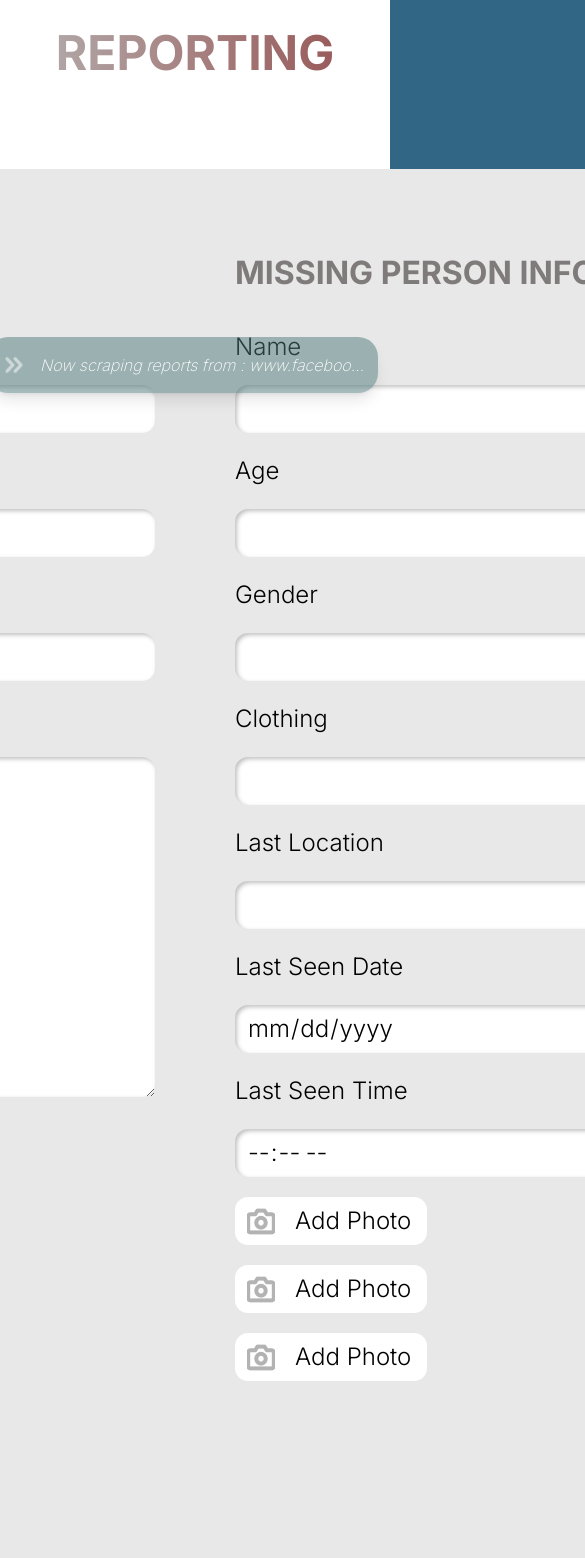
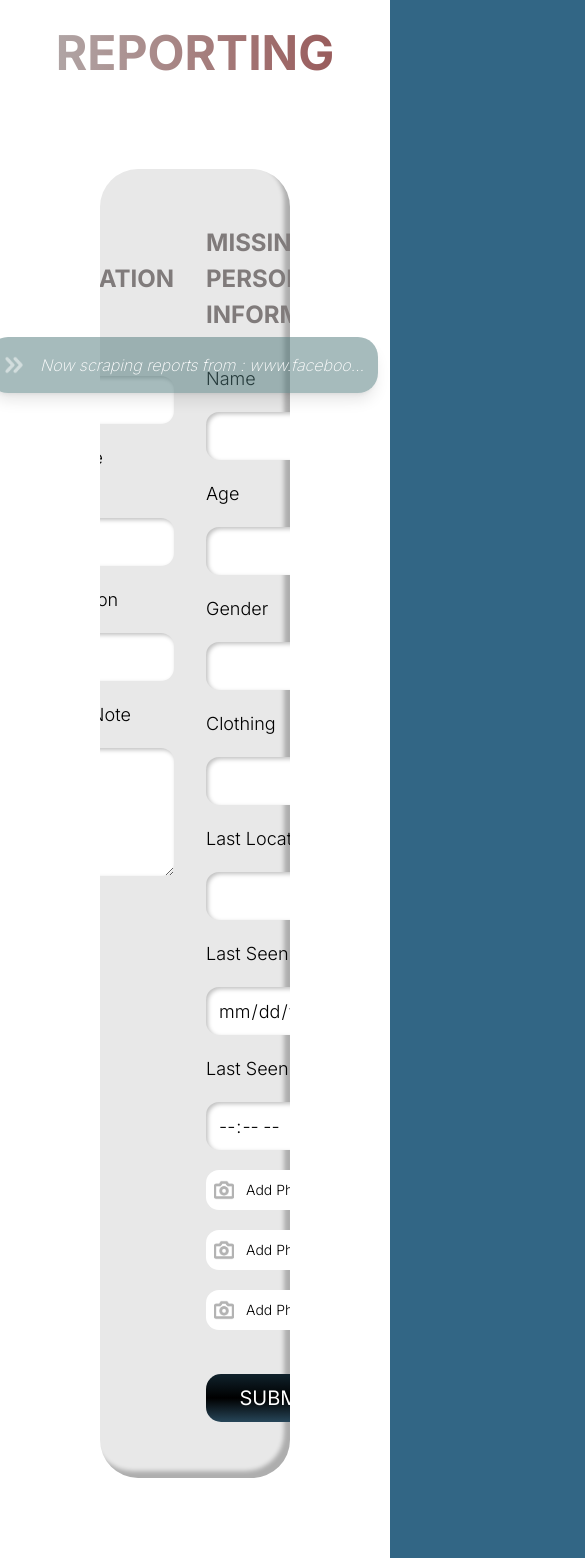
Before and after one commit to fanzzum/ResQ, a React (Vite) app: page /report in a window 390 px wide. Shown: the part 439-1997 px from the top of the page, 585 px wide, since content can reach past the window. Built offline with nearby package versions, Linux system fonts and the light colour scheme.

Commit message:
restlanding

```diff
--- a/src/components/MissingReport.jsx
+++ b/src/components/MissingReport.jsx
@@ -125,10 +125,13 @@ const MissingReport = () => {
   }
 
   return (
-    <div className='flex justify-center w-[1286px] h-[1600px] rounded-[38px] bg-[#e8e8e8] pt-10 overflow-y-auto' style={{ boxShadow: 'inset -6px -7px 4px 0px #00000040' }}>
-      <div className='flex flex-col flex-1 p-10 gap-8'>
-        <p className='font-[700] text-[32px] font-poppins text-[#807B7B]'>BASIC INFORMATION</p>
-        <div className='font-[300] text-[24px] font-poppins flex flex-col gap-5'>
+    <div
+      className='flex justify-center w-full max-w-[1486px] h-auto min-h-[900px] md:h-[1600px] rounded-[38px] bg-[#e8e8e8] p-10 overflow-y-auto'
+      style={{ boxShadow: 'inset -6px -7px 4px 0px #00000040' }}
+    >
+      <div className='flex flex-col flex-1 p-4 md:p-10 gap-8'>
+        <p className='font-[700] text-[24px] md:text-[32px] font-poppins text-[#807B7B]'>BASIC INFORMATION</p>
+        <div className='font-[300] text-[18px] md:text-[24px] font-poppins flex flex-col gap-5'>
           <p>Your name</p>
           <input name='reporter_name' value={formData.reporter_name} onChange={handleChange} className='input-style' />
           <p>Your Mobile Number</p>
@@ -136,13 +139,13 @@ const MissingReport = () => {
           <p>Your Location</p>
           <input name='reporter_location' value={formData.reporter_location} onChange={handleChange} className='input-style' />
           <p>Additional Note</p>
-          <textarea name='note' value={formData.note} onChange={handleChange} className='input-style h-85 resize-y p-2' rows={5} />
+          <textarea name='note' value={formData.note} onChange={handleChange} className='input-style h-32 md:h-85 resize-y p-2' rows={5} />
         </div>
       </div>
 
-      <div className='flex flex-col flex-1 p-10 gap-8'>
-        <p className='font-[700] text-[32px] font-poppins text-[#807B7B]'>MISSING PERSON INFORMATION</p>
-        <div className='font-[300] text-[24px] font-poppins flex flex-col gap-5'>
+      <div className='flex flex-col flex-1 p-4 md:p-10 gap-8'>
+        <p className='font-[700] text-[24px] md:text-[32px] font-poppins text-[#807B7B]'>MISSING PERSON INFORMATION</p>
+        <div className='font-[300] text-[18px] md:text-[24px] font-poppins flex flex-col gap-5'>
           <p>Name</p>
           <input name='name' value={formData.name} onChange={handleChange} className='input-style' />
           <p>Age</p>
@@ -159,24 +162,27 @@ const MissingReport = () => {
           <input type='time' name='last_seen_datetime_time' value={formData.last_seen_datetime_time} onChange={handleChange} className='input-style' />
 
           {[1, 2, 3].map((num) => (
-            <div key={num} className='flex items-center gap-4 max-w-full'>
-              <label htmlFor={`photo_url${num}`} className='bg-white w-48 h-12 rounded-[13px] flex items-center gap-5 p-3 cursor-pointer flex-shrink-0'>
-                <img src={cam} alt='camera' className='w-7' />
-                <p>Add Photo</p>
+            <div key={num} className=' flex items-center gap-4 max-w-full'>
+              <label  htmlFor={`photo_url${num}`} className='buttonhov bg-white w-32 md:w-48 h-10 md:h-12 rounded-[13px] flex items-center gap-3 md:gap-5 p-2 md:p-3 cursor-pointer flex-shrink-0'>
+                <img src={cam} alt='camera' className='w-5 md:w-7' />
+                <p className='text-sm md:text-base'>Add Photo</p>
               </label>
               <input id={`photo_url${num}`} type='file' accept='image/*' name={`photo_url${num}`} onChange={handlePhotoChange} className='hidden' />
               {previewUrls[`photo_url${num}`] && (
                 <img
                   src={previewUrls[`photo_url${num}`]}
                   alt={`Preview ${num}`}
-                  className='w-40 h-40 object-cover rounded max-w-full flex-shrink-0'
+                  className='w-24 h-24 md:w-40 md:h-40 object-cover rounded max-w-full flex-shrink-0'
                   style={{ maxWidth: '160px' }}
                 />
               )}
             </div>
           ))}
 
-          <button onClick={handleSubmit} className='w-50 h-17 bg-[linear-gradient(0deg,#274659,#000000,#10222C)] text-white font-inter font-[500] text-[28px] rounded-[8px] ml-90 mt-6'>
+          <button
+            onClick={handleSubmit}
+            className='w-36 md:w-50 buttonhov  h-12 md:h-17 bg-[linear-gradient(0deg,#274659,#000000,#10222C)] text-white font-inter font-[500] text-[20px] md:text-[28px] rounded-[15px] ml-0 md:ml-90 mt-6'
+          >
             SUBMIT
           </button>
         </div>
--- a/src/components/RestLanding.jsx
+++ b/src/components/RestLanding.jsx
@@ -52,10 +52,25 @@ const RestLanding = () => {
 
 
 
-        <p className='font-inter z-10 font-[500] text-[24px] text-white bg-[#ffffff30] w-93 text-center rounded-[74px] shadow-neu p-5'>All inputs are funneled into a centralized queue</p>
+        <p className='font-inter z-10 font-[500] text-[24px] text-white bg-[#ffffff30] w-93 text-center rounded-[74px] shadow-neu p-5'>
+          All inputs are funneled into a centralized queue
+        </p>
+        {/* Downward arrow */}
+        <div className="w-full flex justify-center items-center my-2">
+          <svg width="100" height="100" viewBox="0 0 40 40" fill="none" className="animate-bounce" xmlns="http://www.w3.org/2000/svg">
+            <path d="M20 10V30M20 30L10 20M20 30L30 20" stroke="#FFFD8F" strokeWidth="4" strokeLinecap="round" strokeLinejoin="round"/>
+          </svg>
+        </div>
         <div className='flex'>
-        <img src={deduplication} className='w-204 '/>
-        <p className='inter font-[700] text-[32px] ml-170 text-transparent p-27 absolute bg-clip-text bg-gradient-to-r from-[#ffffff] to-[#FFFD8F] inline-block text-right'>Verification & Deduplication Layer</p>
+          <img src={deduplication} className='w-204 '/>
+          <p className='inter font-[700] text-[32px] ml-170 text-transparent p-27 absolute bg-clip-text bg-gradient-to-r from-[#ffffff] to-[#FFFD8F] inline-block text-right'>
+            Verification & Deduplication Layer
+          </p>
+        </div>
+        <div className="w-full flex justify-center items-center my-2">
+          <svg width="100" height="100" viewBox="0 0 40 40" fill="none" className="animate-bounce" xmlns="http://www.w3.org/2000/svg">
+            <path d="M20 10V30M20 30L10 20M20 30L30 20" stroke="#FFFD8F" strokeWidth="4" strokeLinecap="round" strokeLinejoin="round"/>
+          </svg>
         </div>
 
         <div className='flex flex-col gap-6 p-4 w-232 h-113 bg-[#ffffff30] shadow-neu rounded-[74px] items-center'>
@@ -75,6 +90,11 @@ const RestLanding = () => {
           </div>
 
 
+        </div>
+        <div className="w-full flex justify-center items-center my-2">
+          <svg width="100" height="100" viewBox="0 0 40 40" fill="none" className="animate-bounce" xmlns="http://www.w3.org/2000/svg">
+            <path d="M20 10V30M20 30L10 20M20 30L30 20" stroke="#FFFD8F" strokeWidth="4" strokeLinecap="round" strokeLinejoin="round"/>
+          </svg>
         </div>
           <p className='font-inter font-[700] text-[32px] text-transparent  bg-clip-text bg-gradient-to-r from-[#ffffff] to-[#FFFD8F] inline-block w-80 mr-230 text-left'>Delivery Pipeline via Web Channels</p>
         <p className='font-inter font-[600] text-[20px] bg-[#ffffff30] shadow-neu text-white w-93  h-29 flex justify-center items-center text-center rounded-[74px]'>Verified reports are deployed through:</p>
--- a/src/index.css
+++ b/src/index.css
@@ -47,4 +47,11 @@ body {
         transition-duration: 400ms;
 
     }
+
+    .buttonhov:hover{
+        background-color: #2c5998;
+        border-radius:20px;
+        transition-duration: 400ms;
+        transform: scale(1.2);
+    }
 }
```
